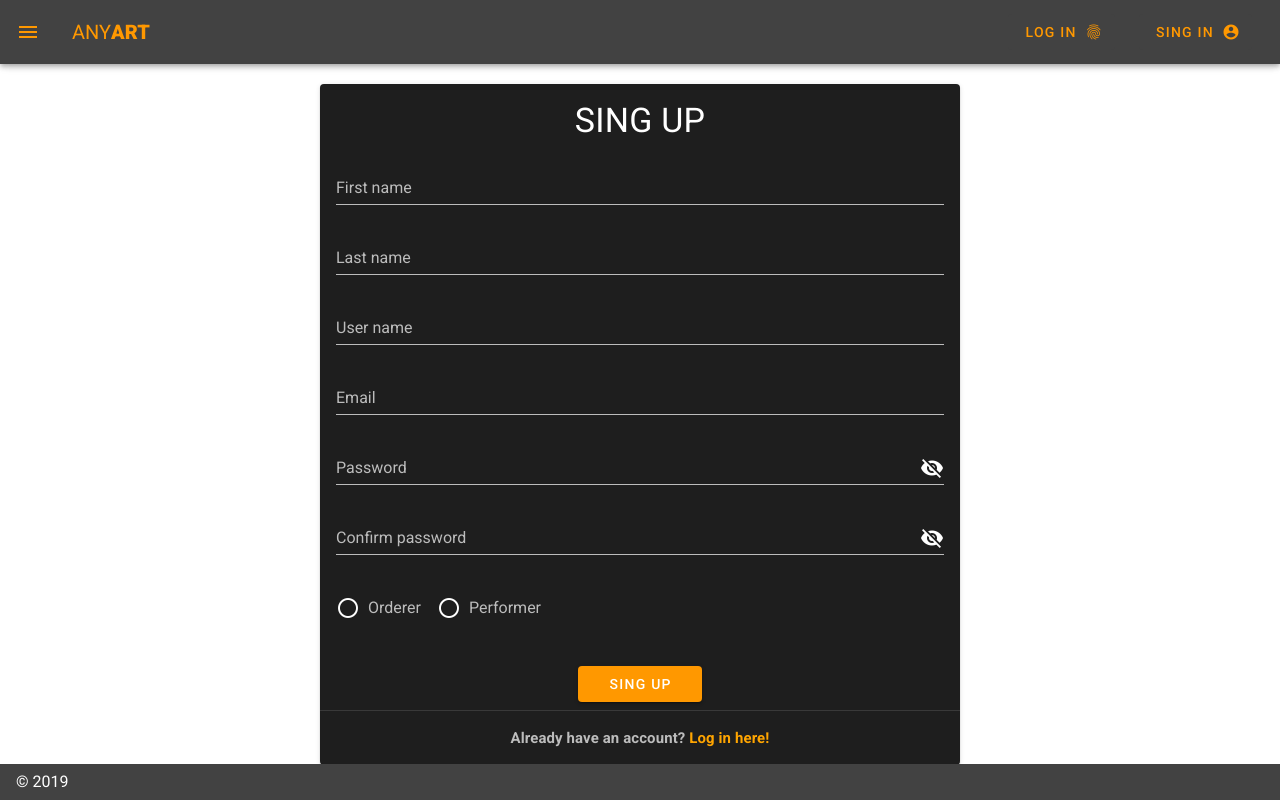
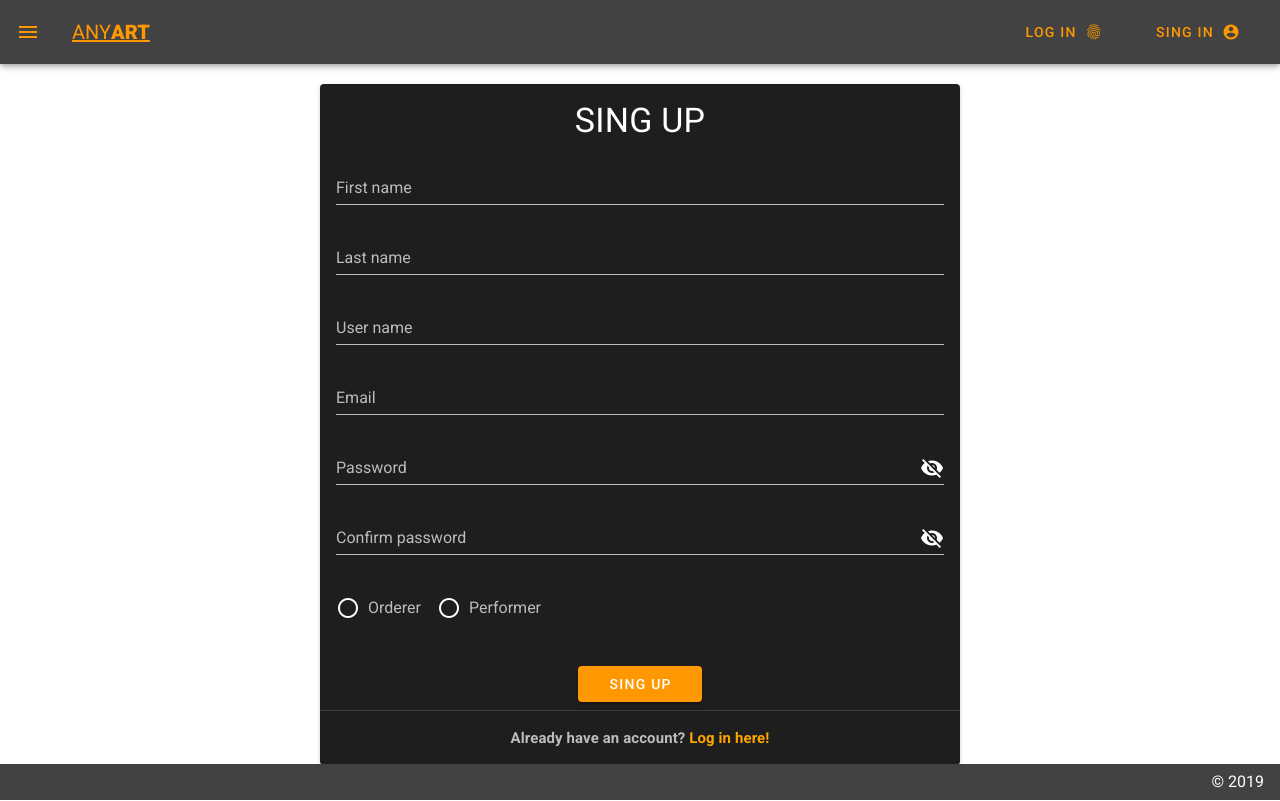
Before and after one commit to Ananas-IoT/anyart_frontend_demo, a Vue app: page /registration in a window 1280 px wide. Built offline with nearby package versions, Linux system fonts and the light colour scheme.

Commit message:
make footer and hrefs

```diff
--- a/src/App.vue
+++ b/src/App.vue
@@ -4,16 +4,19 @@
     <v-content>
     <router-view></router-view>
     </v-content>
+    <Footer></Footer>
   </v-app>
 </template>
 
 <script>
 
   import Navbar from "./components/Navbar";
+  import Footer from "./components/Footer";
 
   export default {
     name: 'App',
     components: {
+      Footer,
       Navbar
     },
 
--- /dev/null
+++ b/src/components/Footer.vue
@@ -0,0 +1,17 @@
+<template>
+    <v-footer app clipped class="grey darken-3" dark >
+        <v-spacer></v-spacer>
+        <span>&copy; 2019</span>
+    </v-footer>
+</template>
+
+<script>
+    export default {
+        name: "Footer",
+        components: {}
+    }
+</script>
+
+<style scoped>
+
+</style>
--- a/src/components/LoginPage.vue
+++ b/src/components/LoginPage.vue
@@ -26,7 +26,7 @@
             </v-card-actions>
             <v-divider></v-divider>
             <v-card-text class="registration-redirect">
-                <h5 style="text-align: center">Don't have an account? <a href="" class="registration-link mx-auto">Register one here!</a></h5>
+                <h5 style="text-align: center">Don't have an account? <a href="http://localhost:8080/registration" class="registration-link mx-auto">Register one here!</a></h5>
             </v-card-text>
 
         </v-card>
--- a/src/components/Navbar.vue
+++ b/src/components/Navbar.vue
@@ -15,23 +15,21 @@
             <v-app-bar app clipped-left v-toolbar-side-icon class="grey darken-3" dark>
                 <v-app-bar-nav-icon @click.stop="drawer = !drawer" class="orange--text"></v-app-bar-nav-icon>
                 <v-toolbar-title class="text-uppercase orange--text">
-                    <span>Any</span>
-                    <span class="font-weight-black">Art</span>
+                    <a href="http://localhost:8080/" text class="orange--text"><span>Any</span>
+                        <span class="font-weight-black">Art</span>
+                    </a>
                 </v-toolbar-title>
                 <v-spacer></v-spacer>
-                <v-btn depressed class="grey darken-3 orange--text ma-3">
+                <v-btn href="http://localhost:8080/login" depressed class="grey darken-3 orange--text ma-3">
                     <span>Log In</span>
                     <v-icon right>fingerprint</v-icon>
                 </v-btn>
-                <v-btn depressed class="grey darken-3 orange--text ma-3">
+                <v-btn href="http://localhost:8080/registration" depressed class="grey darken-3 orange--text ma-3">
                     <span>Sing In</span>
                     <v-icon right>account_circle</v-icon>
                 </v-btn>
             </v-app-bar>
         </nav>
-        <v-footer app class="grey darken-3" dark >
-            <span>&copy; 2019</span>
-        </v-footer>
     </div>
 </template>
 
@@ -39,7 +37,6 @@
     export default {
         name: "Navbar",
         components: {
-
         },
         data() {
             return {
@@ -47,7 +44,6 @@
 
             }
         }
-
     }
 </script>
 
--- a/src/components/Registration.vue
+++ b/src/components/Registration.vue
@@ -43,7 +43,7 @@
             </v-card-actions>
             <v-divider></v-divider>
             <v-card-text class="registration-redirect">
-                <h5 style="text-align: center">Already have an account? <a class="login-link mx-auto" href="#">Log in here!</a></h5>
+                <h5 style="text-align: center">Already have an account? <a class="login-link mx-auto" href="http://localhost:8080/login">Log in here!</a></h5>
             </v-card-text>
         </v-card>
 
```
